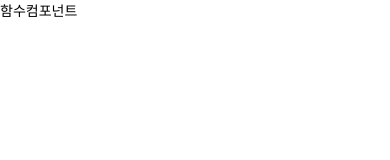
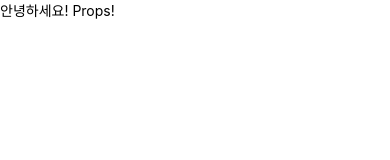
Before and after one commit to everypronounce/siyeon, a React Native app in the folder TestApp/: screen / in a window 390 px wide. Shown: the top 160 px of the page. Built offline with nearby package versions, Linux system fonts and the light colour scheme.

Commit message:
Props 설정

```diff
--- a/TestApp/App.js
+++ b/TestApp/App.js
@@ -1,13 +1,13 @@
 //컴포넌트는 구성요소
 
 import React from 'react';
-import {SafeAreaView,View,Text} from 'react-native'; //특별한 컴포넌트들
+import {SafeAreaView} from 'react-native'; //특별한 컴포넌트들
 import Greeting from './components/Greeting';
 
 const App=()=>{
 return(
     <SafeAreaView>
-        <Greeting/>
+        <Greeting name="Props"/>
     </SafeAreaView>
 );
 };
--- a/TestApp/components/Greeting.js
+++ b/TestApp/components/Greeting.js
@@ -1,10 +1,11 @@
 import React from 'react';
 import {View,Text} from 'react-native';
 //함수 컴포넌트 만들기
-function Greeting(){
+//props를 이용해 동적으로 바뀌
+function Greeting(props){
     return(
         <View>
-            <Text>함수컴포넌트</Text>
+            <Text>안녕하세요! {props.name}!</Text>
         </View>
     );
 };
```
